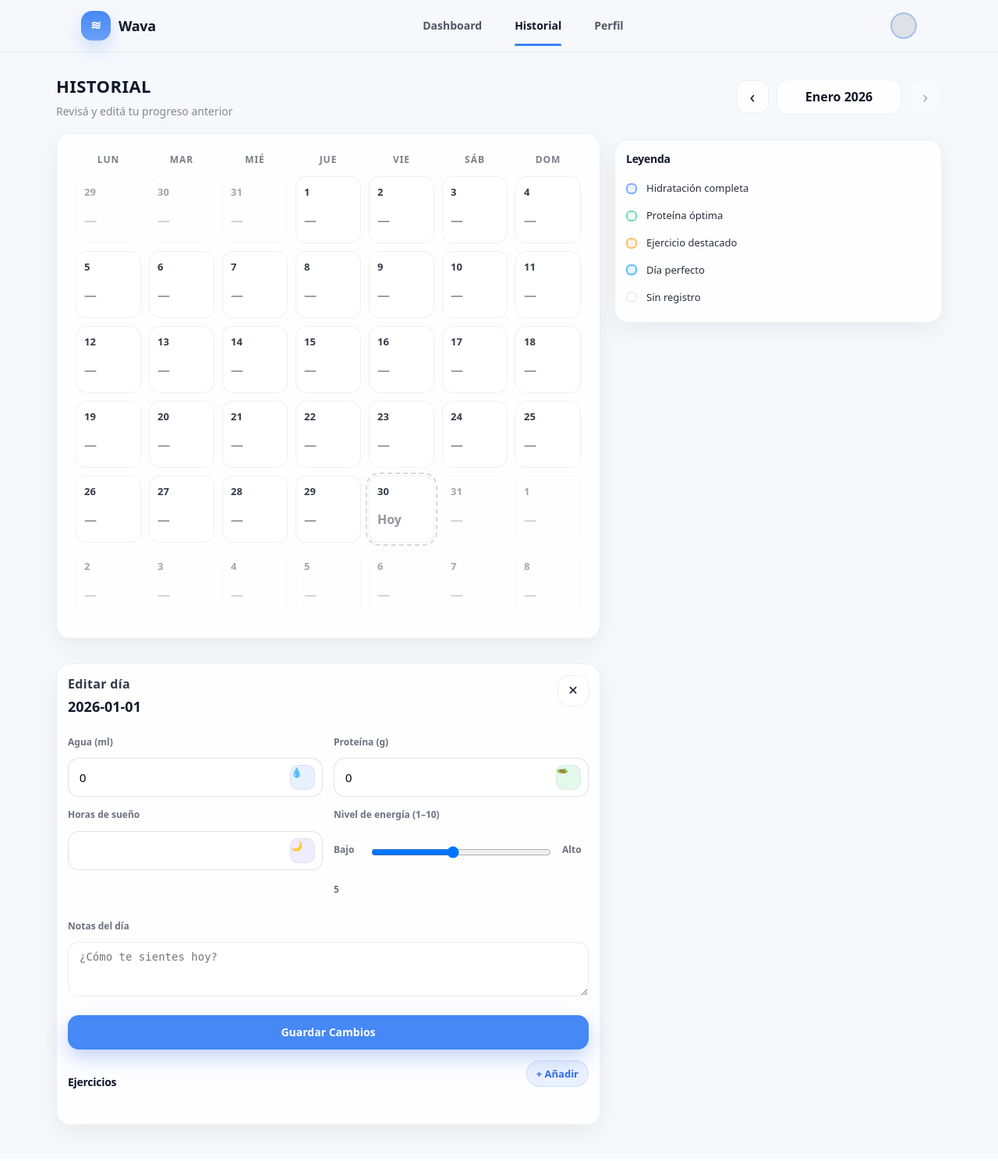
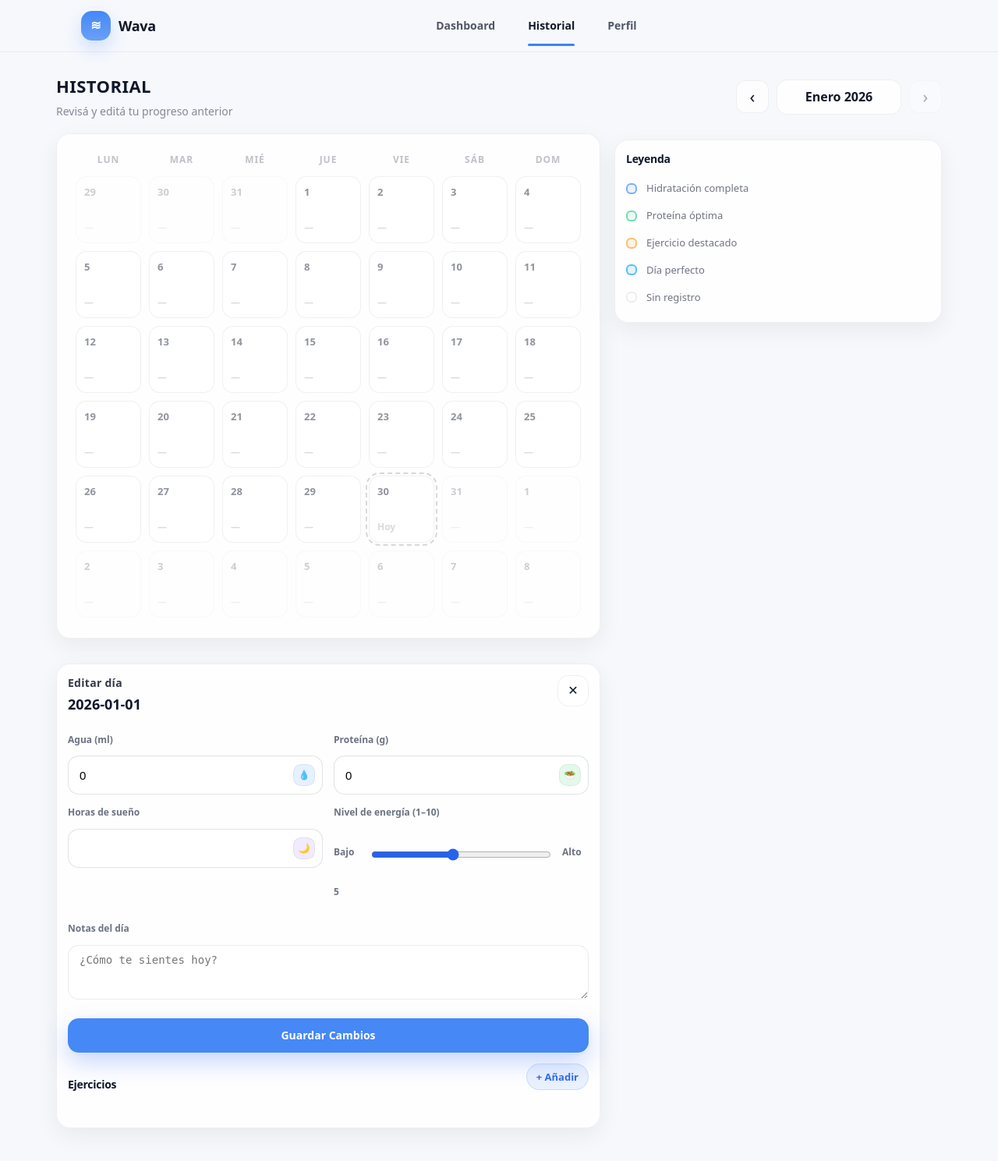
Before and after one commit to c-spinelli/wava, a PHP site: the page made by public/history.php in a window 1280 px wide. Shown: the whole page at 78% size. Before the commit the page ends 1454 px from the top, so only its background shows below. Run offline with PHP 8.4, Linux system fonts and the light colour scheme; the visitor is signed in with stand-in values (Sample User, id 1); data that the repository does not hold is empty.

Commit message:
style history page and align input icons

```diff
--- a/assets/css/history.css
+++ b/assets/css/history.css
@@ -0,0 +1,28 @@
+.page-history .control-wrap{
+    position: relative;
+  }
+
+  .page-history .control.has-trail{
+    padding-right: 52px;
+  }
+
+  .page-history .control-wrap > .trail{
+    position: absolute;
+    top: 50%;
+    right: 10px;
+    transform: translateY(-50%);
+
+    width: 28px;
+    height: 28px;
+    border-radius: 10px;
+
+    display: flex;
+    align-items: center;
+    justify-content: center;
+
+    padding: 0;
+    line-height: 1;
+    text-align: center;
+
+    pointer-events: none;
+  }
--- a/public/history.php
+++ b/public/history.php
@@ -210,12 +210,15 @@
 
     <link rel="stylesheet" href="../assets/css/base.css">
     <link rel="stylesheet" href="../assets/css/layout.css">
+    <link rel="stylesheet" href="../assets/css/components.css">
+
+    <link rel="stylesheet" href="../assets/css/history.css">
+
     <link rel="stylesheet" href="../assets/css/styles.css">
     <script src="../assets/js/app.js" defer></script>
 </head>
 
-<body>
-    <!-- Topbar -->
+<body class="page-history">
     <header class="topbar">
         <div class="topbar-inner">
             <div class="brand">
@@ -230,7 +233,6 @@
             </nav>
 
             <div class="topbar-actions">
-                <div class="avatar" aria-label="Usuario"></div>
             </div>
         </div>
     </header>
--- a/public/profile.php
+++ b/public/profile.php
@@ -118,7 +118,6 @@
             </nav>
 
             <div class="topbar-actions">
-                <div class="avatar" aria-label="Usuario"></div>
             </div>
         </div>
     </header>
```
Also changed, not shown: public/dashboard.php (+2 -28 lines).
